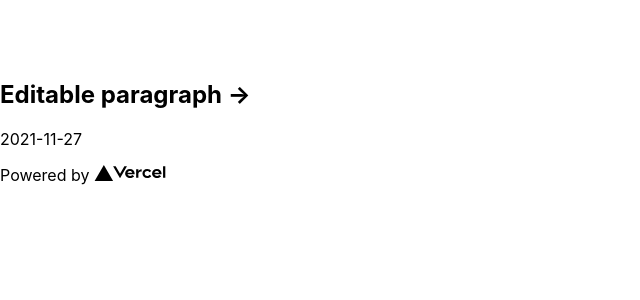
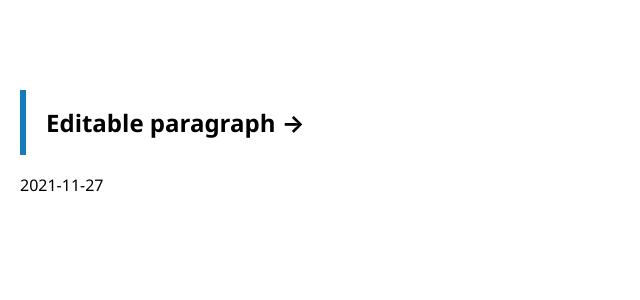
Before and after one commit to apalaciosdev/Blog-NextJS-, a Next.js app: page / in a window 1280 px wide. Shown: the top 300 px of the page, without its empty margins (0-640 px from the left). Built offline with nearby package versions, Linux system fonts and the light colour scheme.

Commit message:
2112071115

```diff
--- a/pages/[slug].js
+++ b/pages/[slug].js
@@ -2,7 +2,7 @@ import { getFileBySlug, getFiles } from '../lib/mdx'
 import { MDXRemote } from 'next-mdx-remote'
 import MDXComponents from '../components/MDXComponents'
 import { BodyDiv, GeneralDiv, BodyGen } from '../styles/Global'
-import px2vw from "../utils/px2vw";
+
 
 export default function Post({ source, frontmatter }) {
   return (
--- a/pages/index.js
+++ b/pages/index.js
@@ -30,18 +30,6 @@ export default function Home({ posts }) {
           </di>
         </main>
 
-        <footer>
-          <a
-            href="https://vercel.com?utm_source=create-next-app&utm_medium=default-template&utm_campaign=create-next-app"
-            target="_blank"
-            rel="noopener noreferrer"
-          >
-            Powered by{' '}
-            <span>
-              <Image src="/vercel.svg" alt="Vercel Logo" width={72} height={16} />
-            </span>
-          </a>
-        </footer>
     </div>
   )
 }
--- a/styles/globals.css
+++ b/styles/globals.css
@@ -1,8 +1,8 @@
 html,
 body {
   padding: 0;
-  margin: 0px;
-  font-family: -apple-system, BlinkMacSystemFont, Segoe UI, Roboto, Oxygen,
+  margin: 10px;
+  font-family: Segoe UI, -apple-system, BlinkMacSystemFont, Roboto, Oxygen,
     Ubuntu, Cantarell, Fira Sans, Droid Sans, Helvetica Neue, sans-serif;
 }
 
@@ -14,9 +14,12 @@ a {
 p{
   width: 100%;
   line-height : 20px;
-
+  font-family: 'Segoe UI', Tahoma, Geneva, Verdana, sans-serif;
 }
 
 h2{
   margin-top: 80px;
+  margin-bottom: 20px;
+  padding: 16px 20px;
+  border-left: 6px solid #137CBD;
 }
--- a/styles/prism-night-owl.css
+++ b/styles/prism-night-owl.css
@@ -2,8 +2,7 @@
  * MIT License
  * Copyright (c) 2018 Sarah Drasner
  * Sarah Drasner's[@sdras] Night Owl
- * Ported by Sara vieria [@SaraVieira]
- * Added by Souvik Mandal [@SimpleIndian]
+
  */
 
  code[class*="language-"],
@@ -11,13 +10,17 @@
    color: #d6deeb;
    font-family: Consolas, Monaco, "Andale Mono", "Ubuntu Mono", monospace;
    text-align: left;
-   white-space: pre;
+   white-space: pre-wrap;
+   word-wrap: break-word;
    word-spacing: normal;
    word-break: normal;
-   word-wrap: normal;
+
    line-height: 1.5;
    font-size: 1em;
    border-radius: 10px;
+   box-sizing: border-box;
+
+
 
    -moz-tab-size: 4;
    -o-tab-size: 4;
--- a/utils/px2vw.js
+++ /dev/null
@@ -1,3 +0,0 @@
-const px2vw = (size, width = 1440) => `${(size / width) * 100}vw`;
-
-export default px2vw;
```
Also changed, not shown: data/editable-paragraph.mdx (+2 -1 lines), styles/Global.js (+6 -38 lines).
